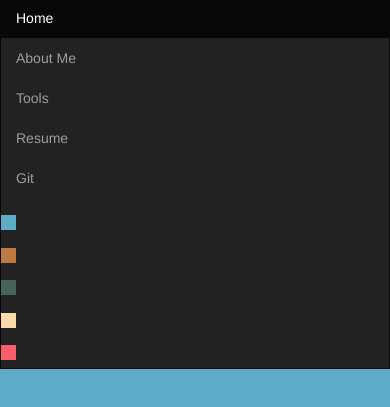
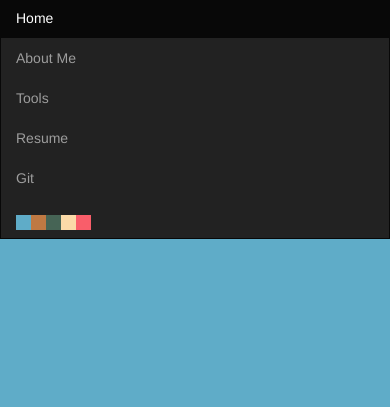
Before and after one commit to edvallie/homepage, a plain HTML site: page index.html in a window 390 px wide. Shown: the part 61-468 px from the top of the page. Drawn offline with Linux system fonts and the light colour scheme; no server answers.

Commit message:
some minor responsiveness changes

```diff
--- a/css/style_1.css
+++ b/css/style_1.css
@@ -11,13 +11,20 @@ Red: #E3072A;
 @font-face {
     font-family: Arcade;
     src: url("/fonts/Arcade.ttf");
-    }
+}
+
 .colorPicker {
 
     height: 15px;
     width: 15px;
     margin-top: 17.5px;
 
+}
+
+@media screen and (max-width: 768px) {
+    #style1Div {
+        margin-left: 15px;
+    }
 }
 
 .style1 {
--- a/index.html
+++ b/index.html
@@ -3,7 +3,7 @@
 <head>
     <meta charset="UTF-8">
     <meta http-equiv="X-UA-Compatible" content="IE=edge">
-    <meta name="viewport" content="width=device-width, initial-scale=1">
+    <meta name="viewport" content="width=device-width, initial-scale=1.0">
     <title>Dalton Valliere</title>
 
     <link href="https://fonts.googleapis.com/css?family=Quantico" rel="stylesheet">
@@ -36,11 +36,13 @@
             <li><a href="tools.html">Tools</a></li>
             <li><a href="/dalton_valliere_resume.pdf" target="_blank">Resume</a></li>
             <li><a href="http://github.com/edvallie" target="_blank">Git</a></li>
-            <li><div id="style1Div" class="colorPicker style1"></div></li>
-            <li><div id="style2Div" class="colorPicker style2"></div></li>
-            <li><div id="style3Div" class="colorPicker style3"></div></li>
-            <li><div id="style4Div" class="colorPicker style4"></div></li>
-            <li><div id="style5Div" class="colorPicker style5"></div></li>
+            <li id="colorBar">
+                <div id="style1Div" class="pull-left colorPicker style1"></div>
+                <div id="style2Div" class="pull-left colorPicker style2"></div>
+                <div id="style3Div" class="pull-left colorPicker style3"></div>
+                <div id="style4Div" class="pull-left colorPicker style4"></div>
+                <div id="style5Div" class="pull-left colorPicker style5"></div>
+            </li>
         </ul>
     </div>
 </nav>
```
Also changed, not shown: 2 other files.
